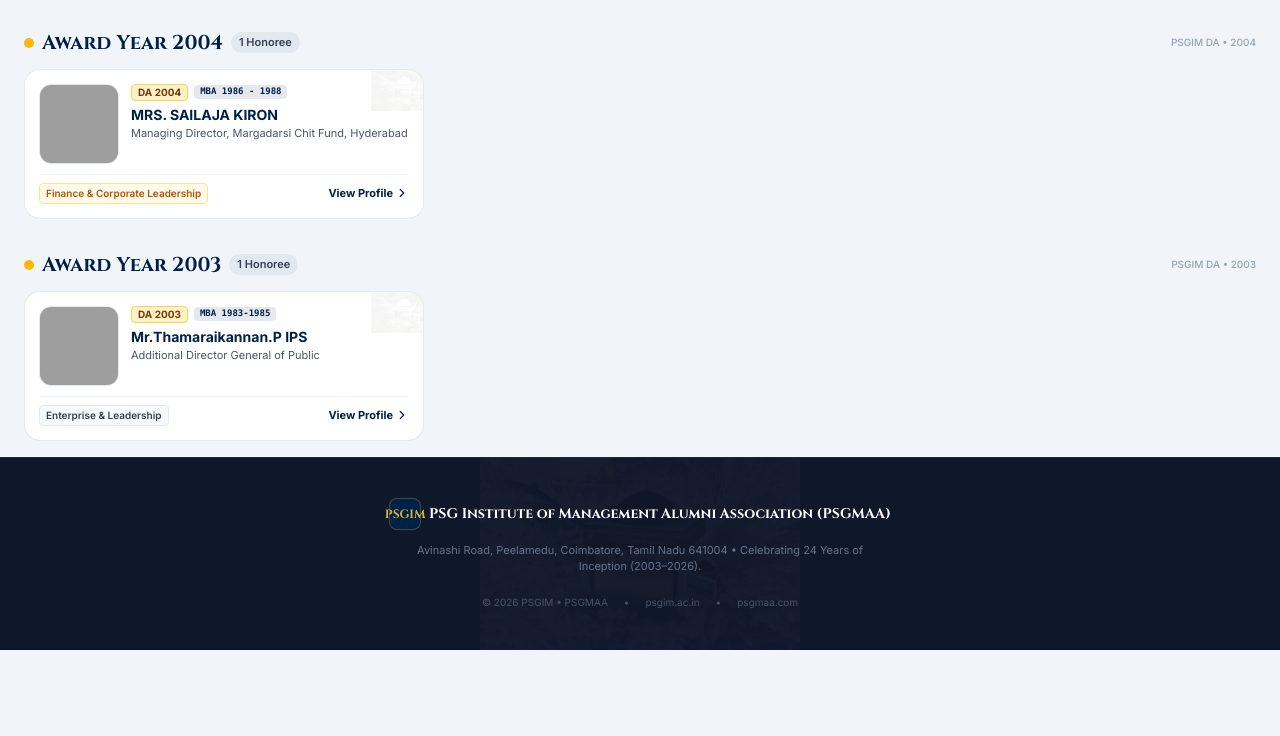
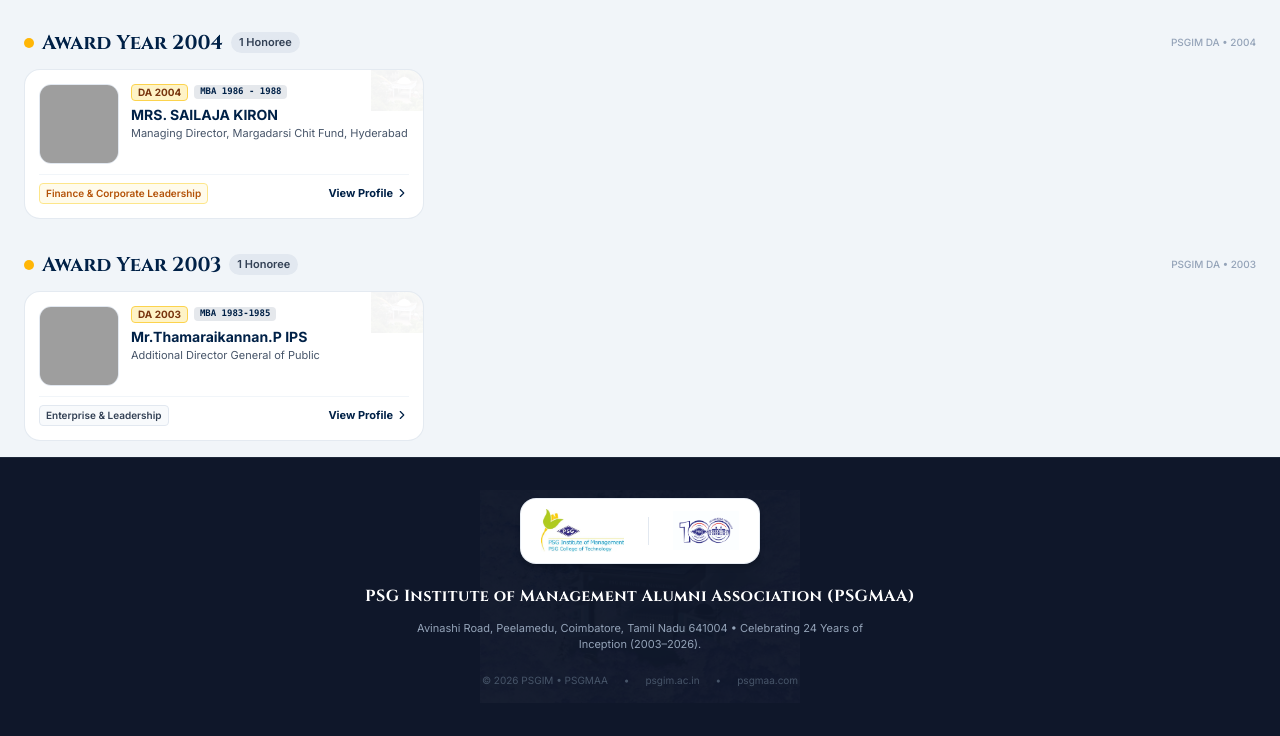
Before and after one commit to devvv555/jarvis-cloud, a plain HTML site: page psg/index.html in a window 1280 px wide. Shown: the part 6128-6864 px from the top of the page. Before the commit the page ends 6778 px from the top, so only its background shows below. Drawn offline with nearby package versions, Linux system fonts and the light colour scheme; grey boxes are pictures that could not be loaded; a web font is replaced by a local one.

Commit message:
Update footer branding with official logos

```diff
--- a/psg/index.html
+++ b/psg/index.html
@@ -278,7 +278,7 @@
   </div>
 
   <!-- FOOTER: PURE PSG INSTITUTE OF MANAGEMENT -->
-  <footer class="relative bg-slate-900 text-slate-400 py-10 text-xs border-t border-slate-800 overflow-hidden">
+  <footer class="relative bg-slate-900 text-slate-400 pt-10 pb-24 md:pb-12 text-xs border-t border-slate-800 overflow-hidden">
 
     <!-- WATERMARK in Footer -->
     <div class="absolute left-1/2 top-1/2 -translate-x-1/2 -translate-y-1/2 w-80 h-80 pointer-events-none opacity-[0.03]">
@@ -287,16 +287,28 @@
 
     <div class="max-w-7xl mx-auto px-4 text-center space-y-3 relative z-10">
 
-      <div class="flex items-center justify-center gap-2">
-        <div class="w-8 h-8 rounded-lg bg-psg-navy border border-psg-gold/30 text-psg-gold flex items-center justify-center font-cinzel font-bold text-xs">
-          PSGIM
-        </div>
-        <div class="font-cinzel font-bold text-white text-sm">
-          PSG Institute of Management Alumni Association (PSGMAA)
-        </div>
+      <!-- Official Branding in Footer -->
+      <div class="inline-flex items-center justify-center gap-4 sm:gap-6 bg-white px-5 py-2.5 rounded-2xl shadow-md border border-slate-200/80 mb-2">
+        <img
+          src="assets/psg-im-official-logo.png"
+          alt="PSG Institute of Management"
+          title="PSG Institute of Management"
+          class="h-9 sm:h-11 w-auto object-contain"
+        />
+        <div class="h-7 w-px bg-slate-200"></div>
+        <img
+          src="assets/psg-centenary-100-logo.png"
+          alt="Celebrating PSG Centenary 100 Years"
+          title="Celebrating PSG Centenary 100 Years"
+          class="h-8 sm:h-10 w-auto object-contain"
+        />
       </div>
 
-      <p class="text-[11px] text-slate-500 max-w-md mx-auto">
+      <div class="font-cinzel font-bold text-white text-sm sm:text-base tracking-wide">
+        PSG Institute of Management Alumni Association (PSGMAA)
+      </div>
+
+      <p class="text-[11px] text-slate-400 max-w-md mx-auto">
         Avinashi Road, Peelamedu, Coimbatore, Tamil Nadu 641004 &bull; Celebrating 24 Years of Inception (2003–2026).
       </p>
 
```
